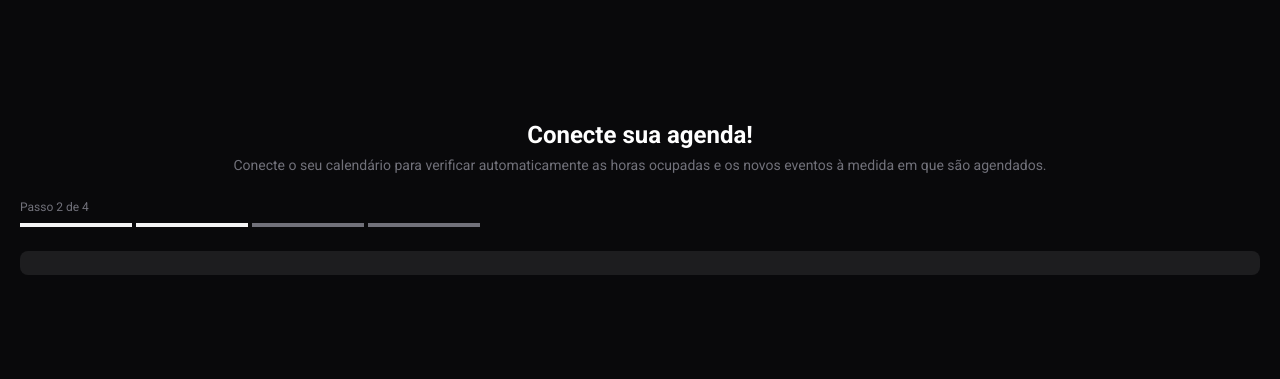
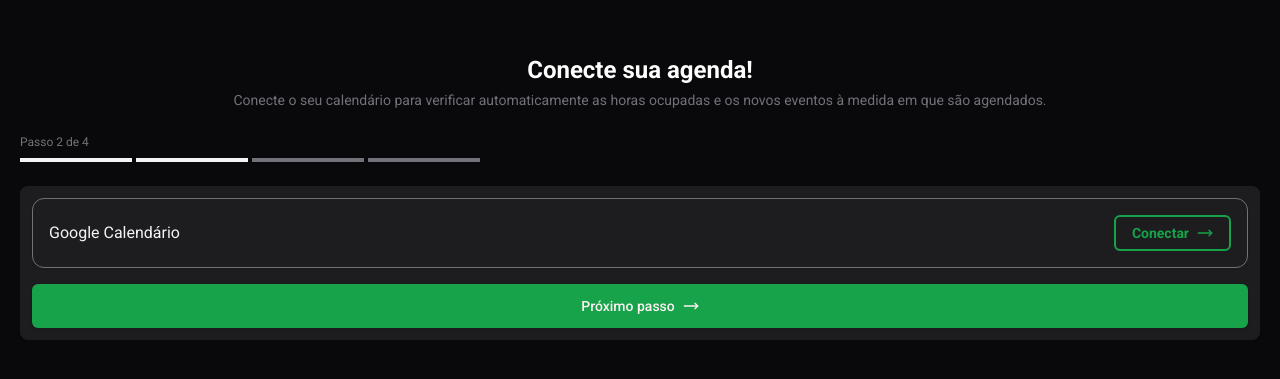
Before and after one commit to felipekgouvea/call, a Next.js app: page /register/connect-calendar in a window 1280 px wide. Shown: the part 203-582 px from the top of the page. Built offline with nearby package versions, Linux system fonts and the light colour scheme.

Commit message:
feat: add inital Google Connect component

```diff
--- /dev/null
+++ b/app/_components/ui/card.tsx
@@ -0,0 +1,75 @@
+import { cn } from '@/app/_lib/utils'
+import * as React from 'react'
+
+const Card = React.forwardRef<
+  HTMLDivElement,
+  React.HTMLAttributes<HTMLDivElement>
+>(({ className, ...props }, ref) => (
+  <div
+    ref={ref}
+    className={cn(
+      'rounded-xl border bg-card text-card-foreground shadow',
+      className,
+    )}
+    {...props}
+  />
+))
+Card.displayName = 'Card'
+
+const CardHeader = React.forwardRef<
+  HTMLDivElement,
+  React.HTMLAttributes<HTMLDivElement>
+>(({ className, ...props }, ref) => (
+  <div
+    ref={ref}
+    className={cn('flex flex-col space-y-1.5 p-6', className)}
+    {...props}
+  />
+))
+CardHeader.displayName = 'CardHeader'
+
+const CardTitle = React.forwardRef<
+  HTMLParagraphElement,
+  React.HTMLAttributes<HTMLHeadingElement>
+>(({ className, ...props }, ref) => (
+  <h3
+    ref={ref}
+    className={cn('font-semibold leading-none tracking-tight', className)}
+    {...props}
+  />
+))
+CardTitle.displayName = 'CardTitle'
+
+const CardDescription = React.forwardRef<
+  HTMLParagraphElement,
+  React.HTMLAttributes<HTMLParagraphElement>
+>(({ className, ...props }, ref) => (
+  <p
+    ref={ref}
+    className={cn('text-sm text-muted-foreground', className)}
+    {...props}
+  />
+))
+CardDescription.displayName = 'CardDescription'
+
+const CardContent = React.forwardRef<
+  HTMLDivElement,
+  React.HTMLAttributes<HTMLDivElement>
+>(({ className, ...props }, ref) => (
+  <div ref={ref} className={cn('p-6 pt-0', className)} {...props} />
+))
+CardContent.displayName = 'CardContent'
+
+const CardFooter = React.forwardRef<
+  HTMLDivElement,
+  React.HTMLAttributes<HTMLDivElement>
+>(({ className, ...props }, ref) => (
+  <div
+    ref={ref}
+    className={cn('flex items-center p-6 pt-0', className)}
+    {...props}
+  />
+))
+CardFooter.displayName = 'CardFooter'
+
+export { Card, CardHeader, CardFooter, CardTitle, CardDescription, CardContent }
--- /dev/null
+++ b/app/register/connect-calendar/component/google-connect.tsx
@@ -0,0 +1,29 @@
+import { Button } from '@/app/_components/ui/button'
+import { Card, CardContent } from '@/app/_components/ui/card'
+import { MoveRightIcon } from 'lucide-react'
+
+function GoogleConnect() {
+  return (
+    <div className="space-y-4">
+      <Card className="border-muted-foreground bg-transparent text-muted">
+        <CardContent className="p-0">
+          <div className="flex items-center justify-between p-4">
+            <span>Google Calendário</span>
+            <Button
+              variant="link"
+              className="gap-2 border-2 border-primary font-semibold"
+            >
+              Conectar
+              <MoveRightIcon size={16} />
+            </Button>
+          </div>
+        </CardContent>
+      </Card>
+      <Button className="h-11 w-full gap-2">
+        Próximo passo <MoveRightIcon size={16} />
+      </Button>
+    </div>
+  )
+}
+
+export default GoogleConnect
--- a/app/register/connect-calendar/page.tsx
+++ b/app/register/connect-calendar/page.tsx
@@ -1,5 +1,6 @@
 import Stepper from '@/app/_components/stepper'
 import RegisterHeader from '../register-initial/components/register-header'
+import GoogleConnect from './component/google-connect'
 
 function ConnectCalendar() {
   return (
@@ -9,7 +10,9 @@
         subtitle="Conecte o seu calendário para verificar automaticamente as horas ocupadas e os novos eventos à medida em que são agendados."
       />
       <Stepper step={2} className="bg-muted" />
-      <div className="h-auto w-full rounded-lg bg-[#1D1D1F] p-3"></div>
+      <div className="h-auto w-full rounded-lg bg-[#1D1D1F] p-3">
+        <GoogleConnect />
+      </div>
     </div>
   )
 }
```
